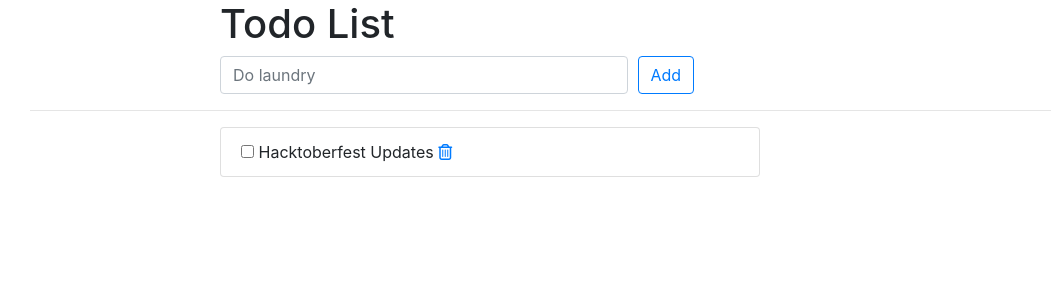
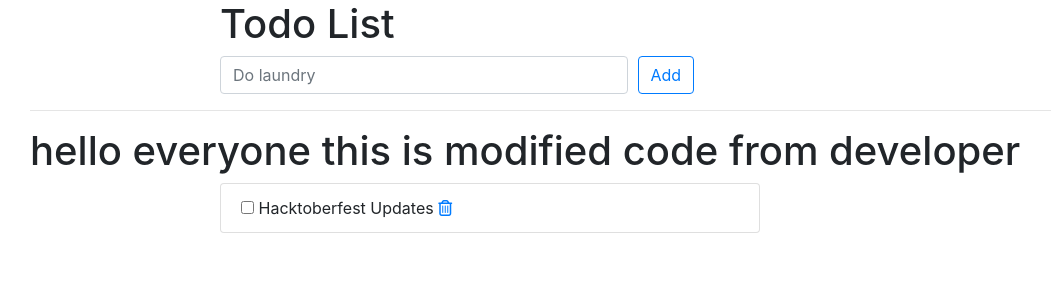
Before and after one commit to RamKumarMandal/to-do, a Django app: page /todos/ in a window 1280 px wide. Shown: the top 300 px of the page, without its empty margins (55-1106 px from the left). Run offline with Django 3.2, Linux system fonts and the light colour scheme; data comes from the database, SQL or seed files in the repository; some libraries are stand-ins or nearby versions.

Commit message:
index html modified.index html modified.

```diff
--- a/todos/templates/todos/index.html
+++ b/todos/templates/todos/index.html
@@ -37,6 +37,9 @@
     </div>
   </div>
   <hr />
+  <div>
+    <h1> hello everyone this is modified code from developer</h1>
+  </div>
 
   <!-- todo list row -->
   <div class="row">
```
